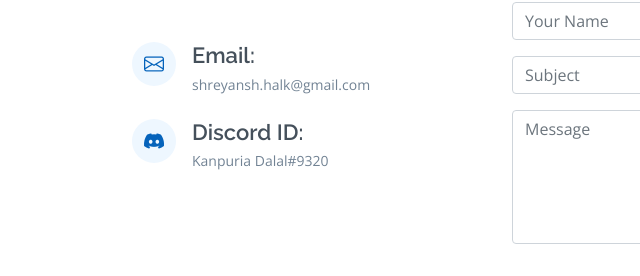
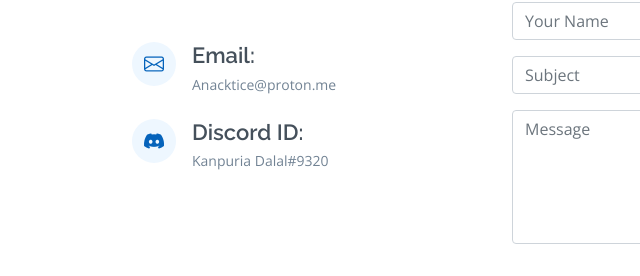
Before and after one commit to anacktice/anacktice.github.io, a plain HTML site: page index.html in a window 1280 px wide. Shown: the part 3784-4060 px from the top of the page, 0-640 px from the left. Drawn offline with nearby package versions, Linux system fonts and the light colour scheme.

Commit message:
Update index.html

```diff
--- a/index.html
+++ b/index.html
@@ -341,7 +341,7 @@
               <div class="email">
                 <i class="bi bi-envelope"></i>
                 <h4>Email:</h4>
-                <p>shreyansh.halk@gmail.com</p>
+                <p>Anacktice@proton.me</p>
               </div>
               <div><br></div>
               <div class="discord">
```
